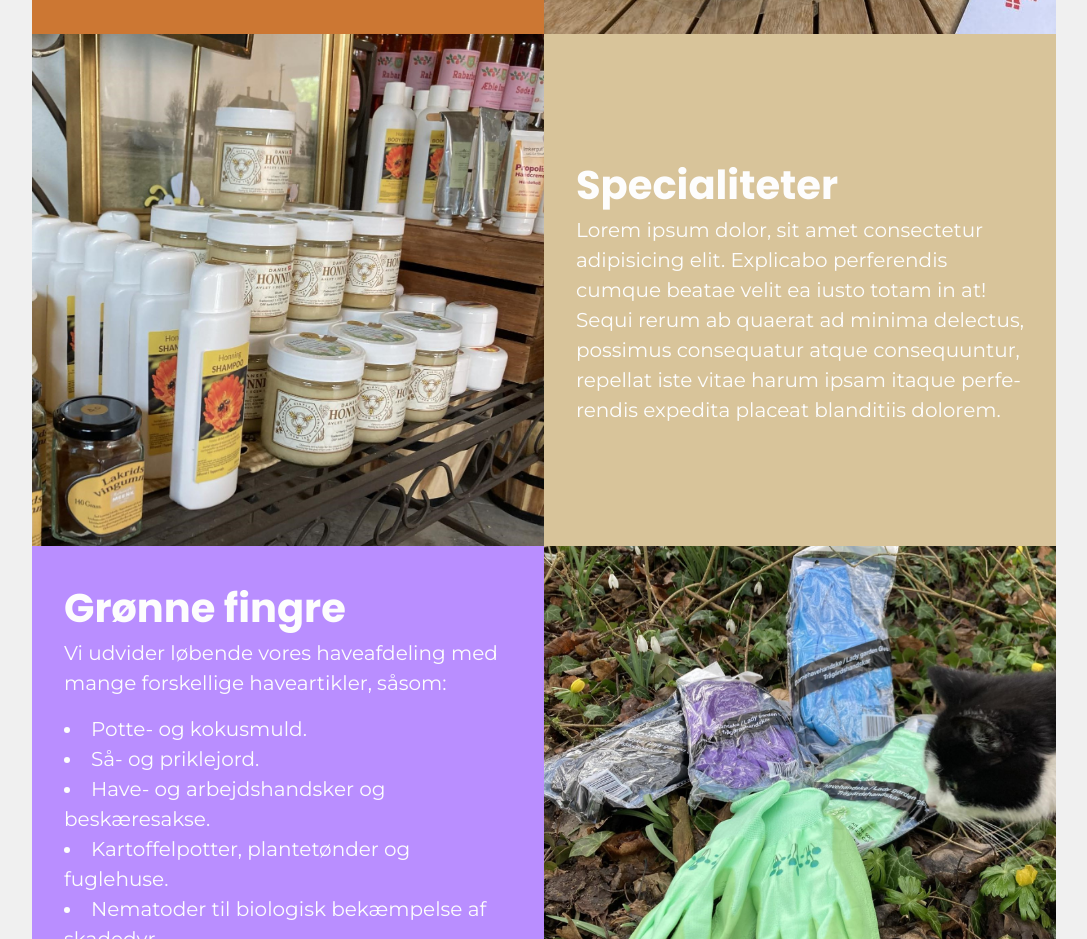
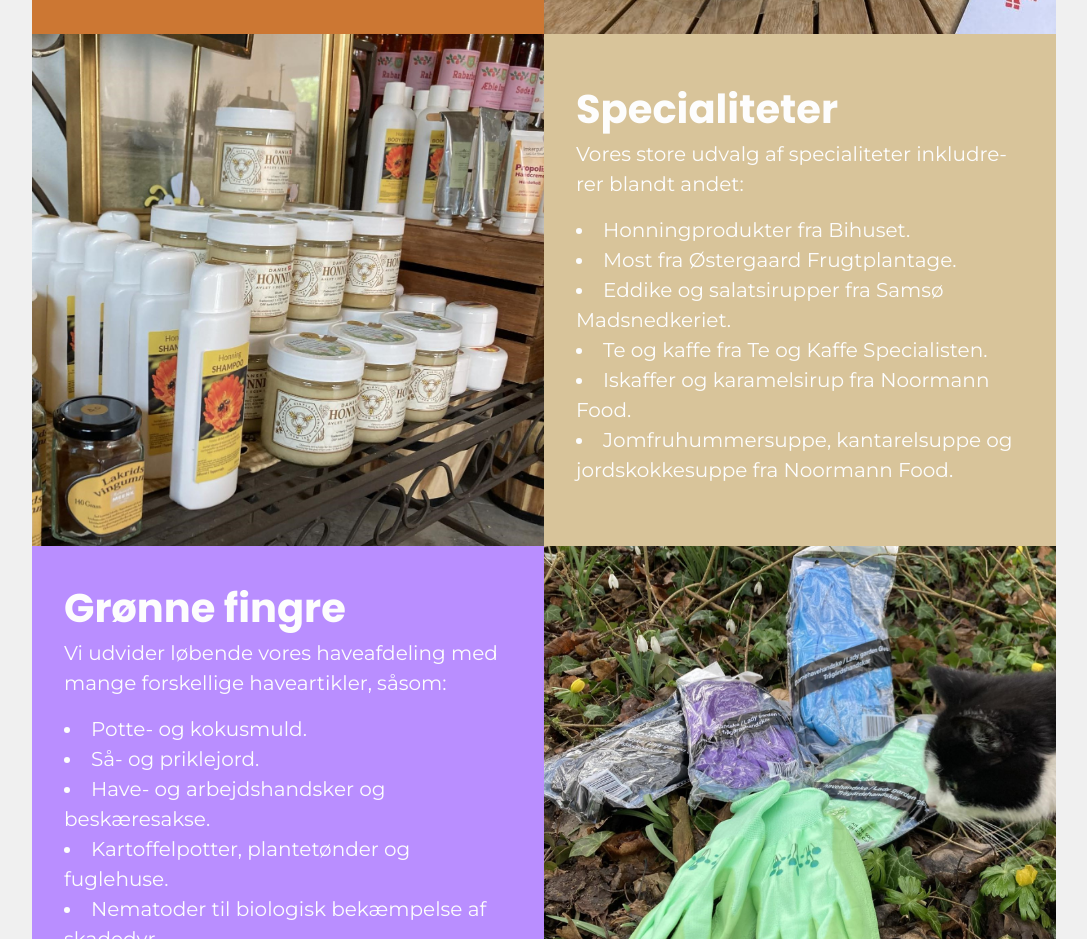
Before and after one commit to chri44nj/adamsgaarden, a Next.js app: page /pages/gaardbutik in a window 1280 px wide. Shown: the part 4020-4959 px from the top of the page, without its empty margins (96-1183 px from the left). Built offline with nearby package versions, Linux system fonts and the light colour scheme.

Commit message:
specialiteter

```diff
--- a/src/app/pages/gaardbutik/page.jsx
+++ b/src/app/pages/gaardbutik/page.jsx
@@ -89,7 +89,15 @@ export default function Shop() {
         <img className={`${styles.shopImage} ${styles.si5}`} src="/pics/gavekurv.jpg" alt="" />
         <article className={`${styles.shopText} ${styles.st6}`}>
           <h2>Specialiteter</h2>
-          <p>Lorem ipsum dolor, sit amet consectetur adipisicing elit. Explicabo perferendis cumque beatae velit ea iusto totam in at! Sequi rerum ab quaerat ad minima delectus, possimus consequatur atque consequuntur, repellat iste vitae harum ipsam itaque perferendis expedita placeat blanditiis dolorem.</p>
+          <p>Vores store udvalg af specialiteter inkludrerer blandt andet:</p>
+          <ul className={styles.detailsList}>
+            <li>Honningprodukter fra Bihuset.</li>
+            <li>Most fra Østergaard Frugtplantage.</li>
+            <li>Eddike og salatsirupper fra Samsø Madsnedkeriet.</li>
+            <li>Te og kaffe fra Te og Kaffe Specialisten.</li>
+            <li>Iskaffer og karamelsirup fra Noormann Food.</li>
+            <li>Jomfruhummersuppe, kantarelsuppe og jordskokkesuppe fra Noormann Food.</li>
+          </ul>
         </article>
         <img className={`${styles.shopImage} ${styles.si6}`} src="/pics/delikatesser.jpg" alt="" />
         <article className={`${styles.shopText} ${styles.st7}`}>
```
